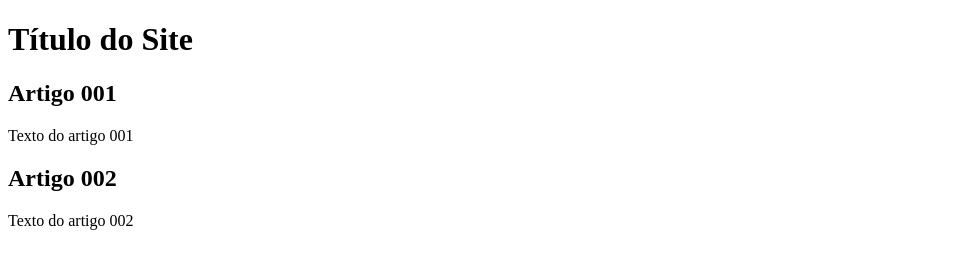
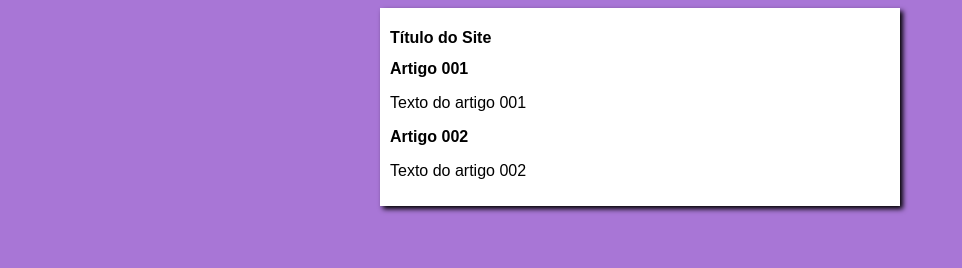
Before and after one commit to genissonjr/projeto-site, a plain HTML site: page index.html in a window 1280 px wide. Shown: the whole page, without its empty margins (0-962 px from the left). Drawn offline with Linux system fonts and the light colour scheme.

Commit message:
iniciei o design

```diff
--- a/index.html
+++ b/index.html
@@ -4,6 +4,7 @@
     <meta charset="UTF-8">
     <meta name="viewport" content="width=device-width, initial-scale=1.0">
     <title>Título do site </title>
+    <link rel="stylesheet" href="style.css">
 </head>
 <body>
     <main>
--- /dev/null
+++ b/style.css
@@ -0,0 +1,16 @@
+* {
+    font-family: Arial, Helvetica, sans-serif;
+    font-size: 16px;
+}
+
+body{
+    background-color: rgb(168, 118, 214);
+}
+
+main {
+    background-color: white;
+    width: 500px;
+    margin: auto;
+    padding: 10px;
+    box-shadow: 3px 3px 5px black;
+}
```
